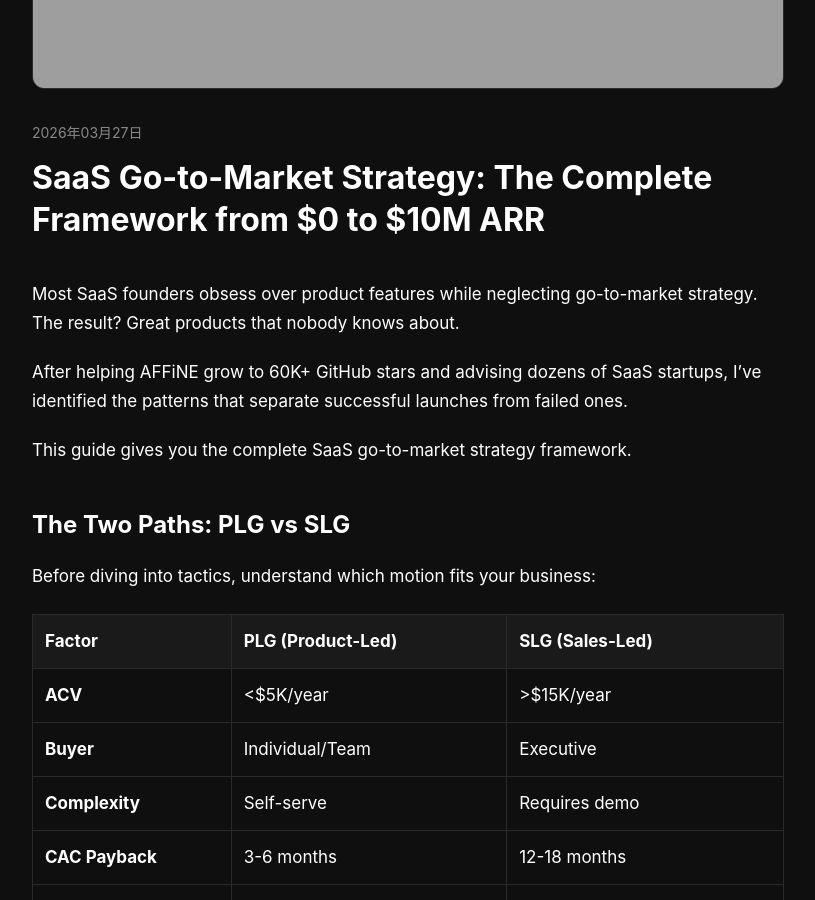
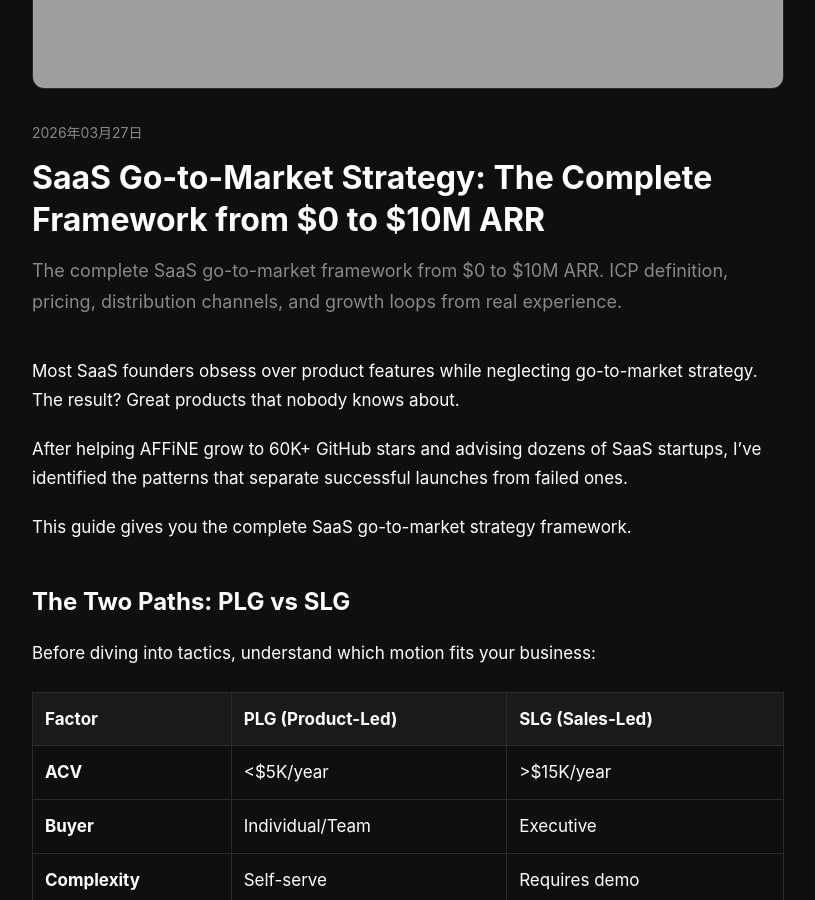
Before and after one commit to Gingiris/growth-tools, a Jekyll site: the page built from _posts/2026-03-27-saas-gotomarket-strategy-the-complete-framework-from-0-to-10m-arr.md, in a window 1280 px wide and 900 px high, scrolled down 587 px. Shown: the whole window, without its empty margins (232-1047 px from the left). Built offline with Jekyll 4.4.1, drawn with Linux system fonts in a browser that asks for light colours.

Commit message:
seo: add meta description to 2026-03-27-saas-gotomarket-strategy-the-complete-framework-from-0-to-10m-arr.md

```diff
--- a/_posts/2026-03-27-saas-gotomarket-strategy-the-complete-framework-from-0-to-10m-arr.md
+++ b/_posts/2026-03-27-saas-gotomarket-strategy-the-complete-framework-from-0-to-10m-arr.md
@@ -4,6 +4,7 @@
 date: 2026-03-27
 canonical_url: https://gingiris.github.io/growth-tools/blog/2026/03/saas-gotomarket-strategy-the-complete-framework-from-0-to-10m-arr/
 image: "https://gingiris.github.io/growth-tools/assets/images/blog-saas-gtm.jpg"
+description: "The complete SaaS go-to-market framework from $0 to $10M ARR. ICP definition, pricing, distribution channels, and growth loops from real experience."
 ---
 Most SaaS founders obsess over product features while neglecting go-to-market strategy. The result? Great products that nobody knows about.
 
```
